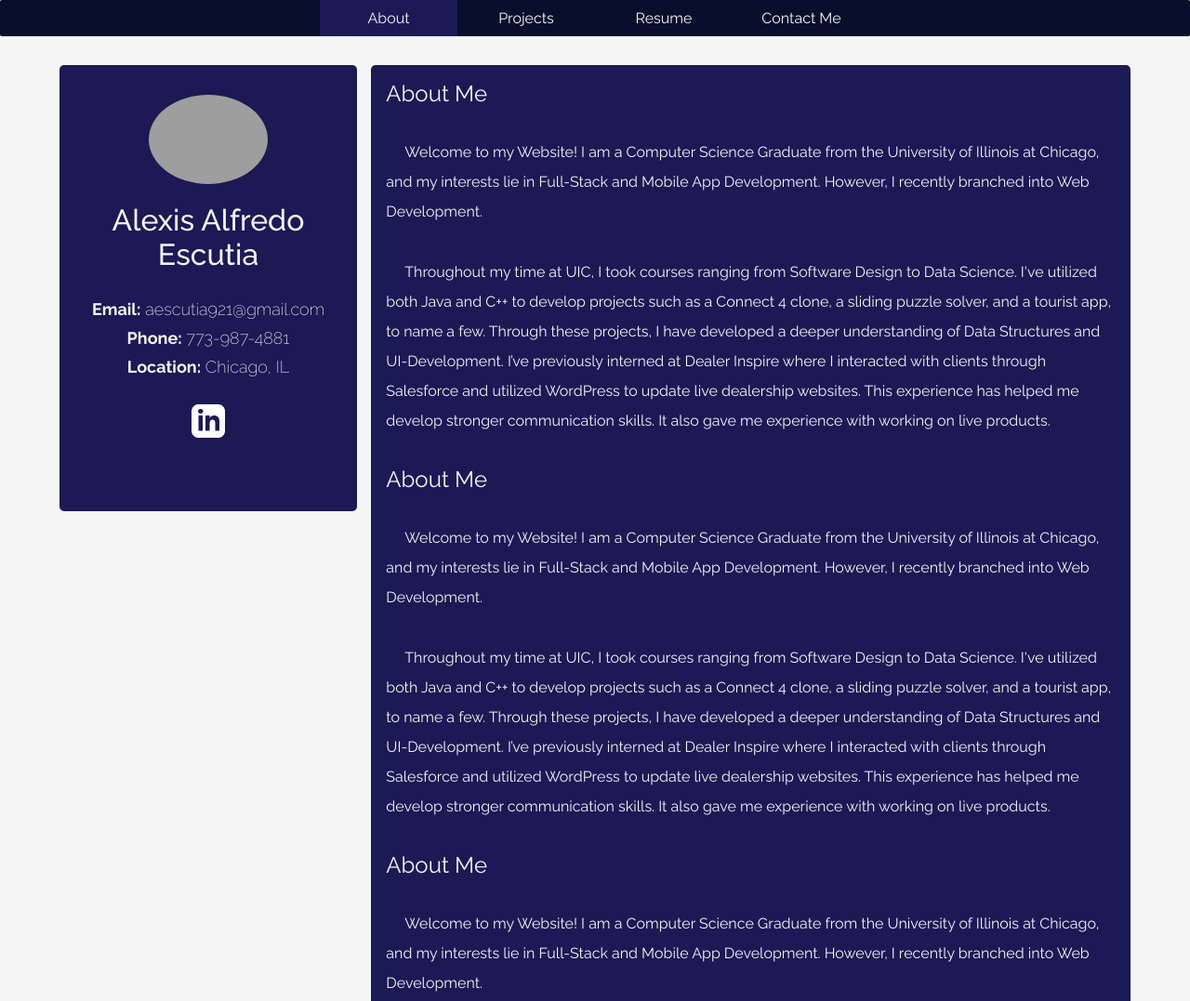
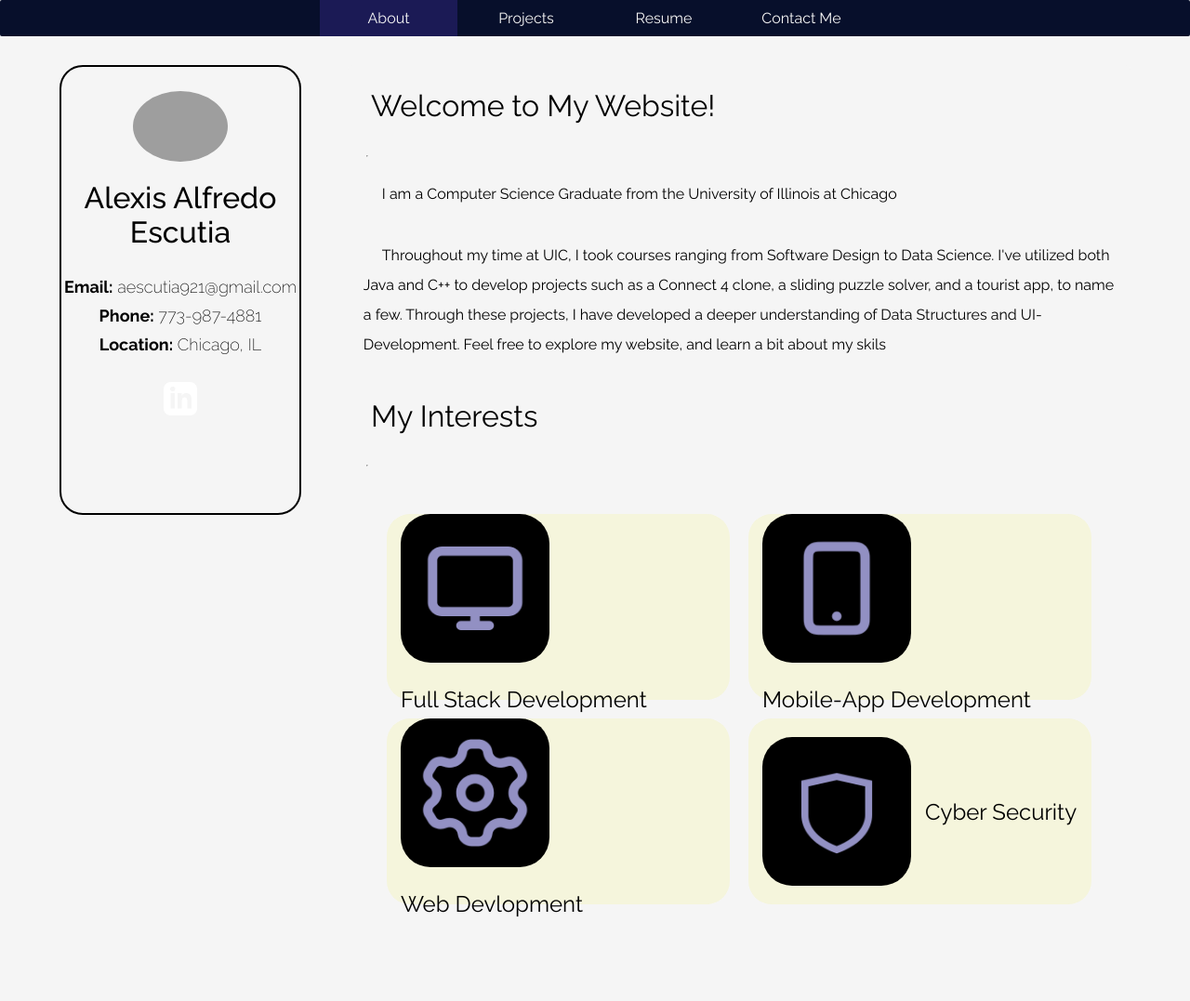
Before and after one commit to aescutia/My-Portfolio, a plain HTML site: page index.html in a window 1280 px wide. Shown: the top 1077 px of the page at 93% size. Drawn offline with Linux system fonts and the light colour scheme; grey boxes are pictures that could not be loaded.

Commit message:
UI Update + Home Page Update
Made updates to the UI on both mobile and PC. Started working on a grid showcasing my interests

```diff
--- a/index.html
+++ b/index.html
@@ -32,42 +32,40 @@
 
         <div class="main">
 
-            <h2 class="section-headers">About Me</h2>
-            <p> Welcome to my Website! I am a Computer Science Graduate from the University of Illinois at Chicago, and my interests lie in Full-Stack and Mobile App Development.
-                However, I recently branched into Web Development.</p>
-            <p>Throughout my time at UIC, I took courses ranging from Software Design to Data Science. I've utilized both Java and C++ to develop projects such as a Connect 4
+            <h2 class="section-headers">Welcome to My Website!</h2>
+            <hr/>
+            <p> I am a Computer Science Graduate from the University of Illinois at Chicago</p>
+            <p> Throughout my time at UIC, I took courses ranging from Software Design to Data Science. I've utilized both Java and C++ to develop projects such as a Connect 4
                 clone, a sliding puzzle solver, and a tourist app, to name a few. Through these projects, I have developed a deeper understanding of Data Structures and
-                UI-Development. I’ve previously interned at Dealer Inspire where I interacted with clients through Salesforce and utilized WordPress to update live
-                dealership websites. This experience has helped me develop stronger communication skills. It also gave me experience with working on live products.</p>
-                <h2 class="section-headers">About Me</h2>
-            <p> Welcome to my Website! I am a Computer Science Graduate from the University of Illinois at Chicago, and my interests lie in Full-Stack and Mobile App Development.
-                However, I recently branched into Web Development.</p>
-            <p>Throughout my time at UIC, I took courses ranging from Software Design to Data Science. I've utilized both Java and C++ to develop projects such as a Connect 4
-                clone, a sliding puzzle solver, and a tourist app, to name a few. Through these projects, I have developed a deeper understanding of Data Structures and
-                UI-Development. I’ve previously interned at Dealer Inspire where I interacted with clients through Salesforce and utilized WordPress to update live
-                dealership websites. This experience has helped me develop stronger communication skills. It also gave me experience with working on live products.</p>
-                <h2 class="section-headers">About Me</h2>
-            <p> Welcome to my Website! I am a Computer Science Graduate from the University of Illinois at Chicago, and my interests lie in Full-Stack and Mobile App Development.
-                However, I recently branched into Web Development.</p>
-            <p>Throughout my time at UIC, I took courses ranging from Software Design to Data Science. I've utilized both Java and C++ to develop projects such as a Connect 4
-                clone, a sliding puzzle solver, and a tourist app, to name a few. Through these projects, I have developed a deeper understanding of Data Structures and
-                UI-Development. I’ve previously interned at Dealer Inspire where I interacted with clients through Salesforce and utilized WordPress to update live
-                dealership websites. This experience has helped me develop stronger communication skills. It also gave me experience with working on live products.</p>
-                <h2 class="section-headers">About Me</h2>
-            <p> Welcome to my Website! I am a Computer Science Graduate from the University of Illinois at Chicago, and my interests lie in Full-Stack and Mobile App Development.
-                However, I recently branched into Web Development.</p>
-            <p>Throughout my time at UIC, I took courses ranging from Software Design to Data Science. I've utilized both Java and C++ to develop projects such as a Connect 4
-                clone, a sliding puzzle solver, and a tourist app, to name a few. Through these projects, I have developed a deeper understanding of Data Structures and
-                UI-Development. I’ve previously interned at Dealer Inspire where I interacted with clients through Salesforce and utilized WordPress to update live
-                dealership websites. This experience has helped me develop stronger communication skills. It also gave me experience with working on live products.</p>
-                <h2 class="section-headers">About Me</h2>
-            <p> Welcome to my Website! I am a Computer Science Graduate from the University of Illinois at Chicago, and my interests lie in Full-Stack and Mobile App Development.
-                However, I recently branched into Web Development.</p>
-            <p>Throughout my time at UIC, I took courses ranging from Software Design to Data Science. I've utilized both Java and C++ to develop projects such as a Connect 4
-                clone, a sliding puzzle solver, and a tourist app, to name a few. Through these projects, I have developed a deeper understanding of Data Structures and
-                UI-Development. I’ve previously interned at Dealer Inspire where I interacted with clients through Salesforce and utilized WordPress to update live
-                dealership websites. This experience has helped me develop stronger communication skills. It also gave me experience with working on live products.</p>
-
+                UI-Development. Feel free to explore my website, and learn a bit about my skils</p>
+            <h2 class="section-headers">My Interests</h2>
+            <hr/>
+            <div class="interests-grid">
+                <div class="interest-items">
+                    <div class="feature-icon">
+                        <img class="icons" src="./assets/computer-svgrepo-com.png">
+                    </div>
+                    <h3> Full Stack Development</h3>
+                </div>
+                <div class="interest-items">
+                    <div class="feature-icon">
+                        <img class="icons" src="./assets/mobile-svgrepo-com.png">
+                    </div>
+                    <h3> Mobile-App Development</h3>
+                </div>
+                <div class="interest-items">
+                    <div class="feature-icon">
+                        <img class="icons" src="./assets/gear-svgrepo-com.png">
+                    </div>
+                    <h3>Web Devlopment</h3>
+                </div>
+                <div class="interest-items">
+                    <div class="feature-icon">
+                        <img class="icons" src="./assets/security-2-svgrepo-com.png">
+                    </div>
+                    <h3> Cyber Security</h3>
+                </div>
+            </div>
         </div>
     </div>
 </body>
--- a/style.css
+++ b/style.css
@@ -10,26 +10,42 @@
     width: 15%;
 }
 
+.icons{
+    width: 76%;
+    height: 75%;
+}
+
 body{
     background-color: whitesmoke;
     margin: 0%;
 }
 h1{
-    color: whitesmoke;
+    color: black;
     font-family: "Raleway", sans-serif;
     font-weight: 500;
     margin: 20px 0px;
 }
 
 h2{
-    color: whitesmoke;
+    color: black;
+    font-size:xx-large;
     font-family: "Raleway", sans-serif;
     font-weight: 400;
-    margin: 2%;
+    margin-top: 25px;
+    margin-left: 25px;
+}
+
+h3{
+    color: black;
+    font-size:x-large;
+    font-family: "Raleway", sans-serif;
+    font-weight: 400;
+    margin-top: 25px;
+    margin-left: 15px;
 }
 
 p{
-    color: whitesmoke;
+    color: black;
     font-weight: 400;
     font-family: "Raleway", sans-serif;
     margin: 2%;
@@ -37,10 +53,14 @@ p{
     text-indent: 20px;
 }
 
+hr{
+    margin-left: 20px;
+}
+
 
 .flex-container{
     display: flex;
-    gap: 15px;
+    gap: 50px;
 }
 
 .sidebar{
@@ -50,25 +70,57 @@ p{
     position: sticky;
     display: flex;
     flex-direction: column;
-    background-color: #1B1A55;
-    border-radius: 5px;
+    background-color: whitesmoke;
+    border-radius: 25px;
+    border: solid black 2px;
     height: 60vh;
     align-items: center;
-    width: 25%;
+    width: 20%;
     text-align: center;
 }
 
 .main{
     margin-top: 70px;
-    background-color: #1B1A55;
+    background-color:whitesmoke;
     border-radius: 5px;
     margin-right: 5%;
     height: 200vh;
     display: flex;
-    width: 75%;
+    width: 80%;
     flex-direction: column;
     flex: 1;
 }
+
+.interests-grid{
+    display: grid;
+    grid-template-columns: 1fr 1fr;
+    grid-template-rows: 1fr 1fr;
+    gap: 20px;
+    margin: 5%;
+}
+
+
+.interest-items{
+    display: flex;
+    flex-wrap: wrap;
+    width: 100%;
+    height: 200px;
+    background-color: beige;
+    align-items: center;
+    border-radius: 25px;
+    flex: 2;
+}
+.feature-icon {
+    width: 10rem;
+    height: 10rem;
+    border-radius: 2rem;
+    background-color: black;
+    margin-left: 15px;
+    display: flex;
+    align-items: center;
+    justify-content: center;
+}
+
 
 .contact-info{
     list-style: none;
@@ -77,7 +129,7 @@ p{
 }
 
 .contact-info > li{
-    color: whitesmoke;
+    color: black;
     font-size: large;
     font-weight: 200;
     font-family: "Raleway", sans-serif;
@@ -102,6 +154,7 @@ p{
     text-align: center;
     padding: 10px;
 }
+
 
 .nav-container a.active{
     color: whitesmoke;
@@ -144,13 +197,17 @@ span{
         width: 100%;
         border-radius: 2px;
         position: fixed;
-        bottom: 5px;
+        bottom: 2px;
     }
 
     .nav-container > a{
         width: 50%;
         padding: 20px 0px;
+    }
 
+    .interests-grid{
+        grid-template-columns: 1fr;
+        grid-template-rows: 1fr 1fr 1fr 1fr;
     }
 
 }
```
Also changed, not shown: projects.html (+2 -2 lines), assets/computer-svgrepo-com.png (added), assets/gear-svgrepo-com.png (added), assets/mobile-svgrepo-com.png (added), assets/security-2-svgrepo-com.png (added).
